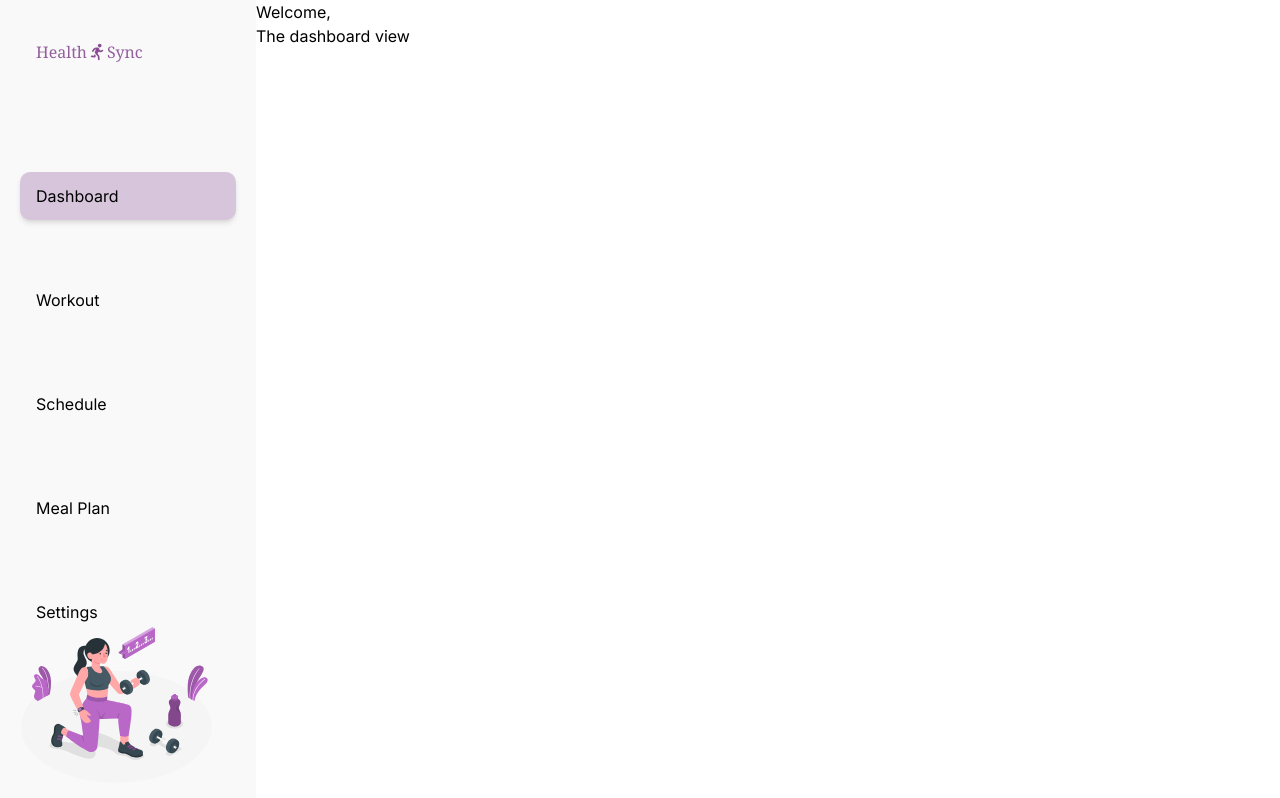
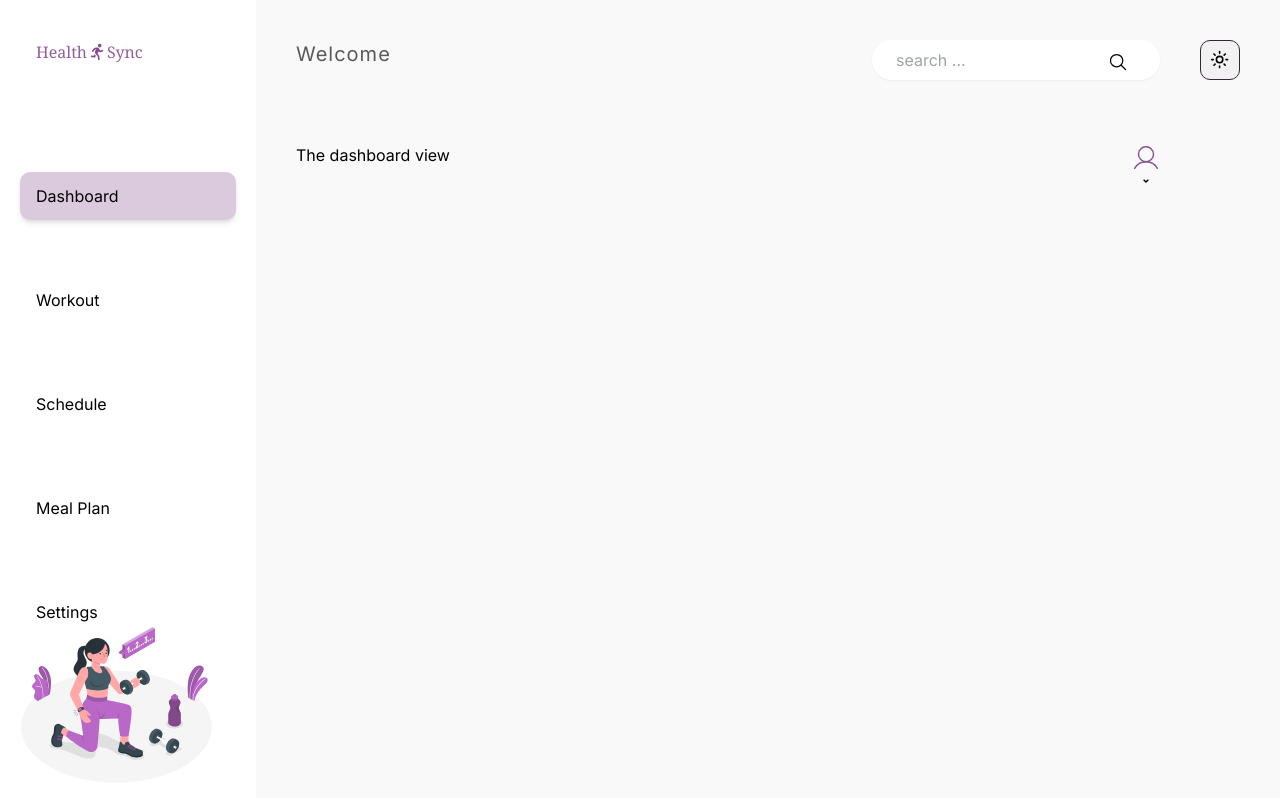
Before and after one commit to nazarenegena/HealthSync, a Next.js app: page /dashboard in a window 1280 px wide. Built offline with nearby package versions, Linux system fonts and the light colour scheme; no server answers.

Commit message:
dashboard view updated

```diff
--- a/src/app/dashboard/layout.tsx
+++ b/src/app/dashboard/layout.tsx
@@ -1,3 +1,4 @@
+import DashboardNavbar from "@/components/sections/dashboardSection/DashboardNavbar";
 import Sidebar from "@/components/sections/Sidebar";
 
 export default function DashboardLayout({
@@ -10,7 +11,10 @@ export default function DashboardLayout({
       {/* Include shared UI here e.g. a header or sidebar */}
       <section className="grid grid-cols-[20%_80%] h-screen">
         <Sidebar />
-        {children}
+        <div className="flex flex-col">
+          <DashboardNavbar />
+          {children}
+        </div>
       </section>
     </section>
   );
--- a/src/app/dashboard/page.tsx
+++ b/src/app/dashboard/page.tsx
@@ -1,4 +1,4 @@
-import DashboardView from "@/components/sections/DashboardView";
+import DashboardView from "@/components/sections/dashboardSection/DashboardView";
 
 export default function Dashboard() {
   return <DashboardView />;
--- a/src/components/sections/DashboardView.tsx
+++ /dev/null
@@ -1,19 +0,0 @@
-"use client";
-
-import React from "react";
-import { useAuth } from "@/contexts/AuthenticationContext";
-
-type Props = {};
-
-const DashboardView = (props: Props) => {
-  const { user } = useAuth();
-
-  return (
-    <div>
-      Welcome, {user.name}
-      <p>The dashboard view</p>
-    </div>
-  );
-};
-
-export default DashboardView;
--- a/src/components/sections/Navbar.tsx
+++ b/src/components/sections/Navbar.tsx
@@ -47,7 +47,12 @@ const Navbar = (props: Props) => {
     <div className="px-10">
       <div className="hidden lg:flex items-center justify-between ">
         <div className="flex items-center justify-between gap-20">
-          <Image src={runner} alt="fitness_app_logo" width={50} height={50} />
+          <div className="flex items-center px-4">
+            <Link href="/" className="font-serif text-primary/90 flex">
+              Health <Image src={runner} alt="logo" width={20} height={20} />
+              Sync
+            </Link>
+          </div>
           {navLinks.map((navLink: ILink, index) => (
             <Link
               href={navLink.url}
--- a/src/components/sections/Sidebar.tsx
+++ b/src/components/sections/Sidebar.tsx
@@ -18,7 +18,7 @@ const Sidebar = (props: Props) => {
   const linkStyle =
     "h-12  rounded-md px-4 pt-3 hover:shadow-lg hover:bg-primary/30 my-7";
   return (
-    <div className="bg-muted/15 relative">
+    <div className="  relative">
       <div className="flex flex-col mt-10 mx-5">
         <div className="flex items-center px-4">
           <Link href="/" className="font-serif text-primary/90 flex">
--- /dev/null
+++ b/src/components/sections/dashboardSection/DashboardNavbar.tsx
@@ -0,0 +1,38 @@
+"use client";
+
+import { ModeToggle } from "@/components/ModeToggle";
+import React from "react";
+import { IoSearchOutline } from "react-icons/io5";
+import { useAuth } from "@/contexts/AuthenticationContext";
+
+type Props = {};
+
+const DashboardNavbar = (props: Props) => {
+  const { user } = useAuth();
+  return (
+    <div className=" relative flex justify-between pt-10 bg-muted/15 h-28 w-full px-10">
+      <p className="text-xl font-normal tracking-wider text-muted-foreground">
+        {" "}
+        Welcome <span className="font-semibold">{user.name}</span>
+      </p>
+      <div className=" relative flex justify-end gap-10">
+        <input
+          type="text"
+          placeholder="search ..."
+          name="search"
+          className="w-72 h-10 rounded-full shadow-sm px-6 "
+        />
+        <IoSearchOutline
+          size={20}
+          className="absolute top-[0.75rem] right-28 cursor-pointer "
+        />
+
+        <div className="">
+          <ModeToggle />
+        </div>
+      </div>
+    </div>
+  );
+};
+
+export default DashboardNavbar;
--- /dev/null
+++ b/src/components/sections/dashboardSection/DashboardView.tsx
@@ -0,0 +1,33 @@
+"use client";
+
+import React from "react";
+import Image from "next/image";
+import { useAuth } from "@/contexts/AuthenticationContext";
+import userPlaceholder from "@/assets/user.svg";
+import { RiArrowDropDownLine } from "react-icons/ri";
+
+type Props = {};
+
+const DashboardView = (props: Props) => {
+  const { user } = useAuth();
+
+  return (
+    <div className="bg-muted/15 h-full px-10 ">
+      <div className="grid grid-cols-[80%_20%] mt-10">
+        <p>The dashboard view</p>
+        <div className="cursor-pointer flex flex-col items-center ">
+          <Image
+            src={userPlaceholder}
+            alt="user placeholder"
+            width={30}
+            height={30}
+          />
+          <p className="text-primary font-medium text-xs">{user.name}</p>
+          <RiArrowDropDownLine />
+        </div>
+      </div>
+    </div>
+  );
+};
+
+export default DashboardView;
```
Also changed, not shown: src/assets/user.svg (added).
